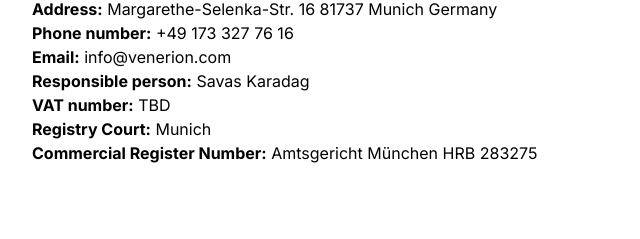
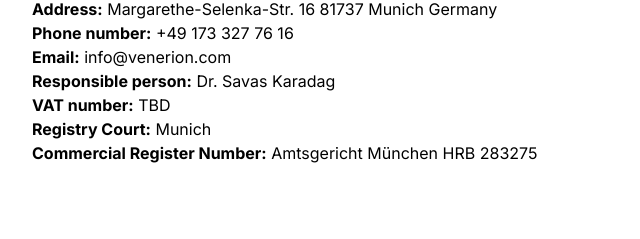
Before and after one commit to aburakaktas/venerion-website, a website: page legal-notice.html in a window 1280 px wide. Shown: the part 439-678 px from the top of the page, 0-640 px from the left. Drawn offline with Linux system fonts and the light colour scheme.

Commit message:
add dr. to savas :D

```diff
--- a/legal-notice.html
+++ b/legal-notice.html
@@ -66,7 +66,7 @@
                 <li><b>Address:</b> Margarethe-Selenka-Str. 16 81737 Munich Germany</li>
                 <li><b>Phone number:</b> +49 173 327 76 16</li>
                 <li><b>Email:</b> info@venerion.com</li>
-                <li><b>Responsible person:</b> Savas Karadag</li>
+                <li><b>Responsible person:</b> Dr. Savas Karadag</li>
                 <li><b>VAT number:</b> TBD</li>
                 <li><b>Registry Court:</b> Munich</li>
                 <li><b>Commercial Register Number:</b> Amtsgericht München HRB 283275</li>
```
